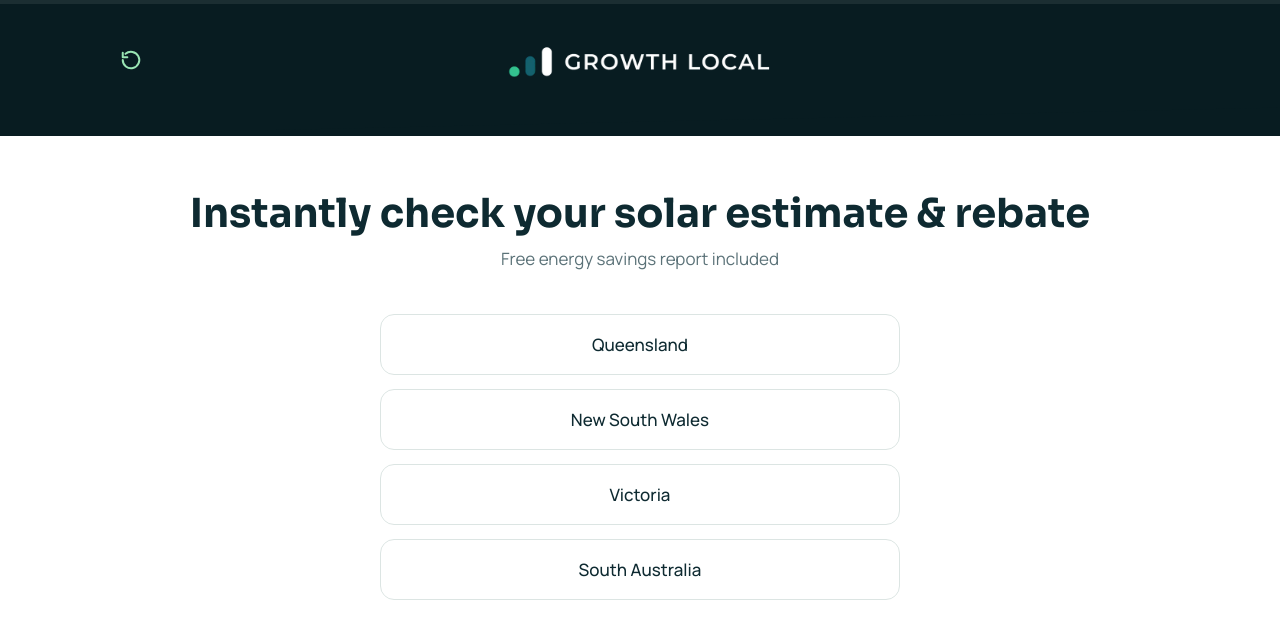
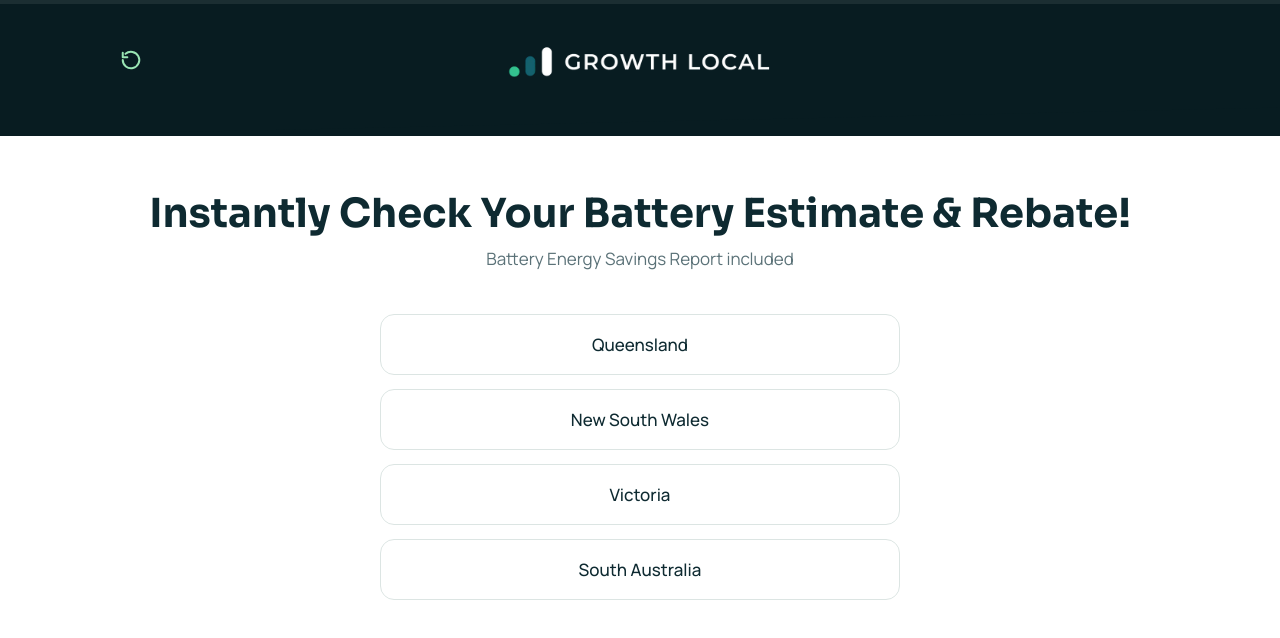
Before and after one commit to sajeeb-lab/solar-calculator, a React (Vite) app: page / in a window 1280 px wide. Shown: the top 638 px of the page. Built offline with nearby package versions, Linux system fonts and the light colour scheme; no server answers.

Commit message:
Update title and subtitle for StepState component

```diff
--- a/src/steps/StepState.jsx
+++ b/src/steps/StepState.jsx
@@ -4,8 +4,8 @@ import { BRAND, STATES } from "../config";
 /* Step 1 — pick a state. Auto-advances on click. */
 const StepState = ({ onSelect }) => (
   <Question
-    title="Instantly check your solar estimate & rebate"
-    subtitle="Free energy savings report included"
+    title="Instantly Check Your Battery Estimate & Rebate!"
+    subtitle="Battery Energy Savings Report included"
   >
     <div
       style={{
```
